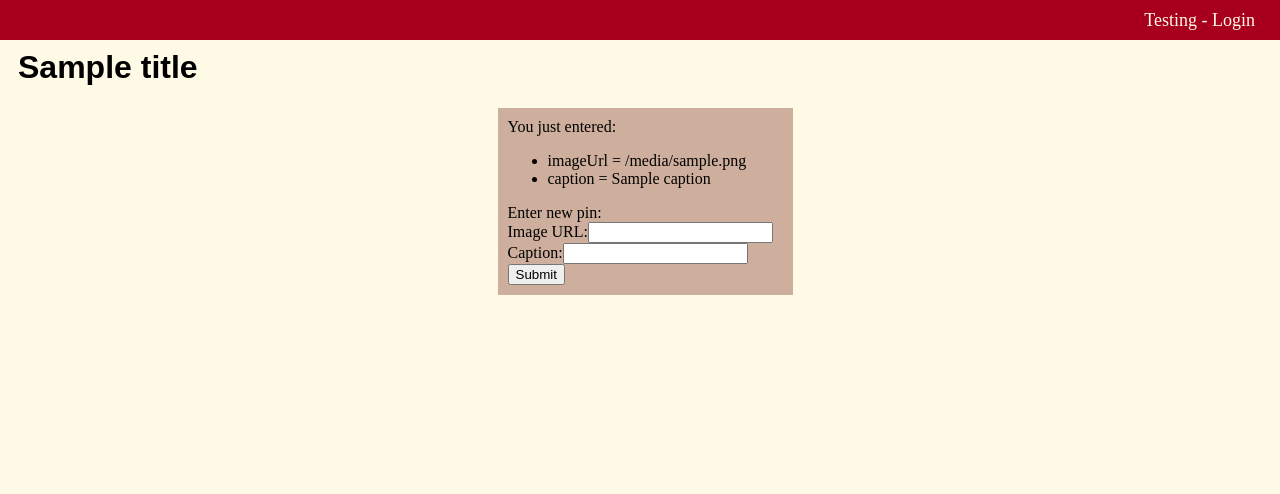
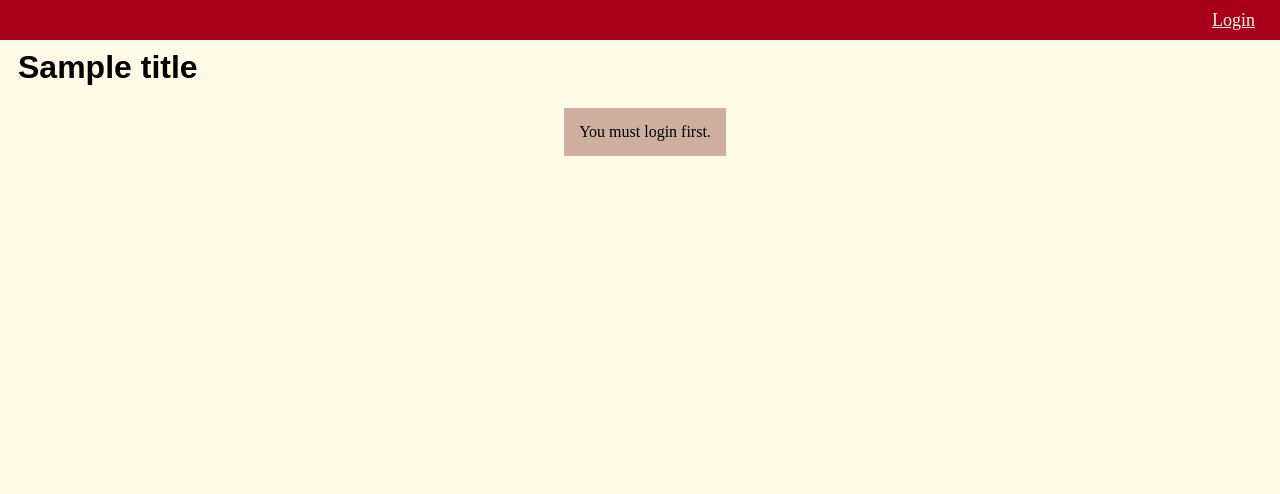
Before and after one commit to bainco/pinboard-bainco, a Python web app: template src/templates/pinboard.html in a window 1280 px wide. Shown: the top 494 px of the page. Run offline with Jinja, Linux system fonts and the light colour scheme; the template is opened without the code that fills it: most values are stand-ins (such as "Sample title", 1, 10 or a date in 2020).

Commit message:
Commit for HW 3. Implements Users API for simple login/logout functionality.

```diff
--- a/src/templates/base.html
+++ b/src/templates/base.html
@@ -8,11 +8,11 @@
 	<body bgcolor="#FFFAE6">
 		<div id="banner">
 			<div id="banner-content">
-				Testing - {% if user %}Logout{% else %}Login{% endif %}
+				 {% if user %}{{ user.email() }} - <a href='{{ logout }}'>Logout</a>{% else %}<a href='{{ login }}'>Login</a>{% endif %}
 			</div>
 		</div>
 		<div id="main">
-			<h1>{{ title }}</h1>
+			<div id="title"><h1>{{ title }}</h1></div>
 			<div id="pinbox">
 				{% block body %}
     			{% endblock %}
--- a/src/templates/css/style.css
+++ b/src/templates/css/style.css
@@ -1,4 +1,9 @@
 @CHARSET "UTF-8";
+
+a {
+	color:#FFFAE6
+}
+
 #banner {
 	Height: 40px;
 	Width:100%;
@@ -19,17 +24,19 @@
 	font-family: sans-serif;
 	padding-left: 10px;
 	padding-top: 20px;
+	text-align: center;
+}
+
+#title {
+	text-align:left;
 }
 
 #pinbox {
+	display: inline-block;
+	text-align: left;
 	font-family: serif;
-	width: 275px;
-	padding: 10px;
-	margin: 0 auto;
-	Background: #CEAE9C;
-	position: relative;
-    top: 0;
-    left: 0;
+	padding: 15px;
+	background: #CEAE9C;
 }
 
 #footer {
--- a/src/templates/pinboard.html
+++ b/src/templates/pinboard.html
@@ -1,5 +1,6 @@
 {% extends "base.html" %}
 {% block body %}
+	{% if user %}
 	{% if imgUrl %}
 		You just entered:
 		<ul>
@@ -13,4 +14,7 @@
       Caption:<input type="text" name="caption"/><br>
  	  <input type="submit" value="Submit">
     </form>
+    {% else %}
+    You must login first.
+    {% endif %}
 {% endblock %}
```
Also changed, not shown: src/main.py (+9 -5 lines).
